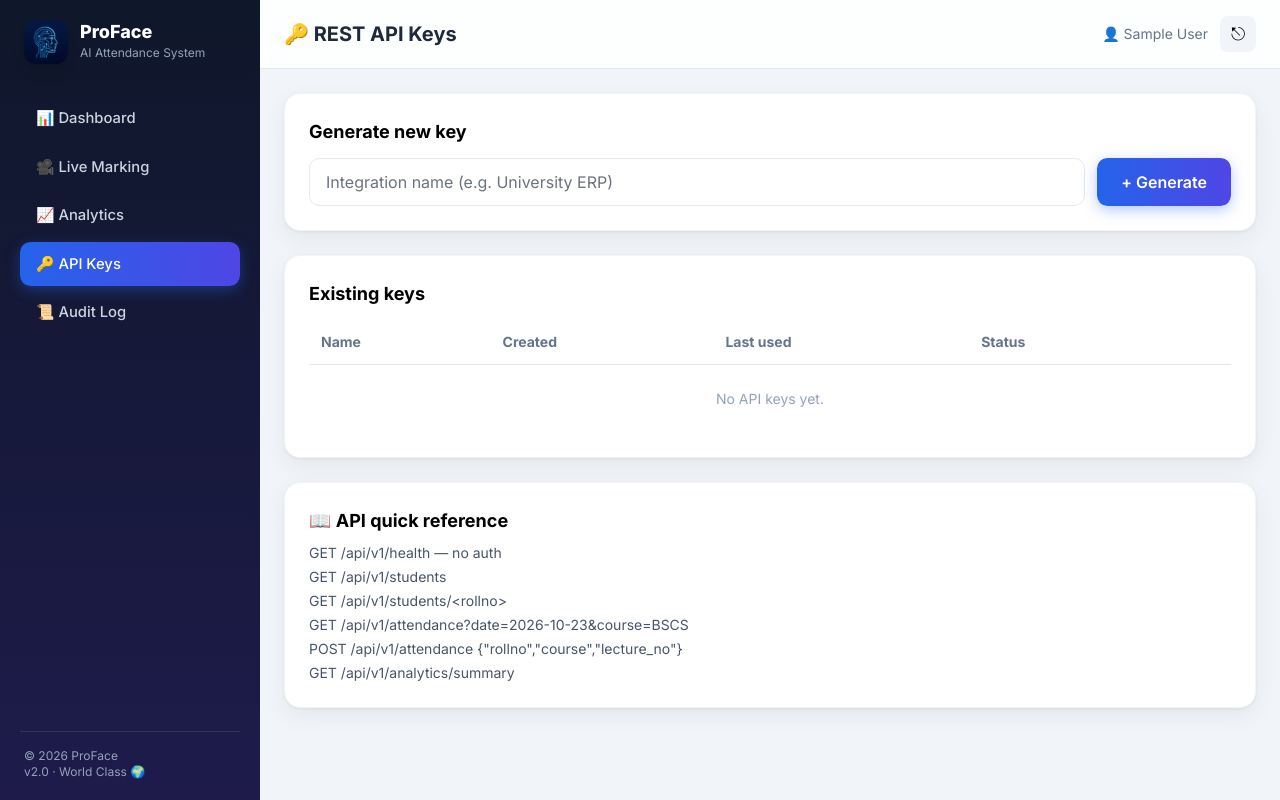
After one commit to kifayat-irfan/Proface-Attendence-System, a Flask app: page /api_keys in a window 1280 px wide. The commit adds this page. Run offline with Flask 3, Linux system fonts and the light colour scheme; the visitor is signed in with stand-in values (Sample User, id 1); parts of the project's set-up code (start-up, migrations or seed data) failed here and were passed over; some libraries are stand-ins or nearby versions.

Commit message:
Phase 7: shared stream processor + REST API v1
- stream.py: ONE camera/detection thread for ALL viewers (was: per-viewer loop = Nx CPU)
  auto-stops 60s after last viewer; error frame if camera unavailable
- ApiKey model + migration (SHA-256 hashed, shown once, revocable)
- REST API v1: /health, /students, /students/<rollno>, /attendance (GET+POST),
  /analytics/summary — X-API-Key auth
- /api_keys admin page: generate/revoke keys
- 7 new tests (44 total pass)

```diff
--- a/app.py
+++ b/app.py
@@ -20,6 +20,8 @@ import face_recognition
 
 from security import hash_password, verify_password, is_hashed, is_live_face, LIVENESS_THRESHOLD
 from recognition import DlibEngine, get_engine
+from quality import assess_photo, issue_text
+from stream import shared_stream
 from analytics import course_kpis, attendance_trend, defaulter_list, lecture_breakdown
 from notify import send_absence_alert, smtp_configured
 
@@ -162,10 +164,48 @@ class FaceTemplate(db.Model):
     created_at = db.Column(db.DateTime, default=datetime.utcnow)
 
 
+class ApiKey(db.Model):
+    """API keys for the REST API (Phase 7). Only the SHA-256 hash is stored —
+    the raw key is shown once at creation and never again."""
+    __tablename__ = 'ApiKey'
+    __table_args__ = {'extend_existing': True}
+
+    id = db.Column(db.Integer, primary_key=True)
+    key_hash = db.Column(db.String(64), unique=True, nullable=False)
+    name = db.Column(db.String(80))  # e.g. "University ERP"
+    is_active = db.Column(db.Boolean, default=True)
+    created_at = db.Column(db.DateTime, default=datetime.utcnow)
+    last_used_at = db.Column(db.DateTime)
+
+
 
     with app.app_context():
 
         db.create_all()
+def _hash_api_key(raw):
+    import hashlib
+    return hashlib.sha256(raw.encode()).hexdigest()
+
+
+def require_api_key(f):
+    """Protect REST endpoints with X-API-Key header."""
+    from functools import wraps
+
+    @wraps(f)
+    def wrapper(*args, **kwargs):
+        raw = request.headers.get('X-API-Key', '')
+        if not raw:
+            return {"error": "X-API-Key header required"}, 401
+        ak = ApiKey.query.filter_by(
+            key_hash=_hash_api_key(raw), is_active=True).first()
+        if not ak:
+            return {"error": "invalid API key"}, 401
+        ak.last_used_at = datetime.utcnow()
+        db.session.commit()
+        return f(*args, **kwargs)
+    return wrapper
+
+
 def log_audit(action, details="", role=None):
     """Write an audit trail entry. Never raises - auditing must not break app flow."""
     try:
@@ -807,6 +847,132 @@ def liveness_check():
     return render_template('liveness_check.html')
 
 
+@app.route('/api_keys', methods=['GET', 'POST'])
+@is_faculty_logged_in
+def api_keys():
+    """Admin: generate / revoke REST API keys. Raw key shown ONCE."""
+    if not session.get('is_admin'):
+        flash('Admins only.', 'danger')
+        return redirect(url_for('faculty'))
+    new_raw = None
+    if request.method == 'POST':
+        import secrets
+        name = request.form.get('name', 'Unnamed integration').strip() or 'Unnamed'
+        new_raw = secrets.token_urlsafe(32)
+        db.session.add(ApiKey(key_hash=_hash_api_key(new_raw), name=name))
+        db.session.commit()
+        log_audit('api_key_created', name, role='admin')
+        flash('API key created — copy it now, it will never be shown again!',
+              'warning')
+    if request.args.get('revoke'):
+        ak = ApiKey.query.get(int(request.args['revoke']))
+        if ak:
+            ak.is_active = False
+            db.session.commit()
+            log_audit('api_key_revoked', ak.name, role='admin')
+            flash('API key revoked.', 'success')
+        return redirect(url_for('api_keys'))
+    keys = ApiKey.query.order_by(ApiKey.created_at.desc()).all()
+    return render_template('api_keys.html', keys=keys, new_raw=new_raw)
+
+
+# ================= REST API v1 (Phase 7) =================
+# Auth: X-API-Key header. Manage keys at /api_keys (admin).
+# Example: curl -H "X-API-Key: <key>" /api/v1/students
+
+@app.route('/api/v1/health')
+def api_health():
+    return {"status": "ok", "version": "2.0",
+            "engine": recognition_engine.name,
+            "stream_running": shared_stream.stats["running"]}
+
+
+@app.route('/api/v1/students')
+@require_api_key
+def api_students():
+    students = Student.query.all()
+    return {"students": [
+        {"rollno": s.rollno, "name": s.name, "email": s.email,
+         "semester": s.semester,
+         "templates": FaceTemplate.query.filter_by(rollno=s.rollno).count()}
+        for s in students]}
+
+
+@app.route('/api/v1/students/<int:rollno>')
+@require_api_key
+def api_student_one(rollno):
+    s = Student.query.filter_by(rollno=rollno).first()
+    if not s:
+        return {"error": "not found"}, 404
+    return {"rollno": s.rollno, "name": s.name, "email": s.email,
+            "semester": s.semester,
+            "templates": [{"angle": t.angle_label,
+                           "quality": t.quality_score,
+                           "engine": t.engine}
+                          for t in FaceTemplate.query.filter_by(rollno=rollno)]}
+
+
+@app.route('/api/v1/attendance')
+@require_api_key
+def api_attendance_list():
+    q = Attendance.query
+    if request.args.get('date'):
+        try:
+            d = datetime.strptime(request.args['date'], '%Y-%m-%d').date()
+            q = q.filter_by(marked_date=d)
+        except ValueError:
+            return {"error": "date must be YYYY-MM-DD"}, 400
+    for f in ('course', 'lecture_no', 'rollno'):
+        if request.args.get(f):
+            q = q.filter_by(**{f: request.args[f]})
+    rows = q.order_by(Attendance.marked_date.desc()).limit(500).all()
+    return {"attendance": [
+        {"id": r.att_id, "rollno": r.rollno, "name": r.name,
+         "course": r.course, "lecture_no": r.lecture_no,
+         "date": r.marked_date.isoformat() if r.marked_date else None,
+         "time": r.marked_time.isoformat() if r.marked_time else None,
+         "marked_by": r.marked_by, "location": r.location}
+        for r in rows]}
+
+
+@app.route('/api/v1/attendance', methods=['POST'])
+@require_api_key
+def api_attendance_mark():
+    data = request.get_json(force=True, silent=True) or {}
+    for f in ('rollno', 'course', 'lecture_no'):
+        if f not in data:
+            return {"error": f"missing field: {f}"}, 400
+    try:
+        d = datetime.strptime(
+            data.get('date', datetime.now().date().isoformat()),
+            '%Y-%m-%d').date()
+    except ValueError:
+        return {"error": "date must be YYYY-MM-DD"}, 400
+    exists = Attendance.query.filter_by(
+        rollno=data['rollno'], lecture_no=data['lecture_no'],
+        marked_date=d).first()
+    if exists:
+        return {"marked": False, "reason": "already marked"}, 200
+    s = Student.query.filter_by(rollno=data['rollno']).first()
+    db.session.add(Attendance(
+        name=s.name if s else 'Unknown', rollno=data['rollno'],
+        course=data['course'], lecture_no=data['lecture_no'],
+        marked_by='api', marked_date=d,
+        marked_time=datetime.now().time(),
+        location=data.get('location', 'via API')))
+    db.session.commit()
+    log_audit('attendance_marked_api',
+              f"{data['rollno']} via REST API", role='system')
+    return {"marked": True}, 201
+
+
+@app.route('/api/v1/analytics/summary')
+@require_api_key
+def api_analytics_summary():
+    from analytics import course_kpis
+    return course_kpis()
+
+
 @app.route("/logout")
 def logout():
     if 'std_logged_in' or 'fty_logged_in' in session:
@@ -1166,16 +1332,18 @@ def get_camera_source():
     return int(src) if src.isdigit() else src
 
 
-live_stats = {"marked_this_session": 0, "faces_seen": 0, "running": False}
+def _mark_one_attendance(rollno, location_str, ctx=None):
+    """Mark attendance for one roll number. Returns True if newly marked.
 
-
-def _mark_one_attendance(rollno, location_str):
-    """Mark attendance for one roll number. Returns True if newly marked."""
+    ctx: explicit marking context (the shared-stream background thread has
+    no Flask session, so it passes ctx explicitly).
+    """
     student = Student.query.filter_by(rollno=rollno).first()
     student_name = student.name if student else 'Unknown Student'
-    lecture_number = session.get('lecture_no', 'Unknown Lecture')
-    course = session.get('course', 'Unknown')
-    marked_by = session.get('name', 'Unknown')
+    ctx = ctx or {}
+    lecture_number = ctx.get('lecture_no') or session.get('lecture_no', 'Unknown Lecture')
+    course = ctx.get('course') or session.get('course', 'Unknown')
+    marked_by = ctx.get('marked_by') or session.get('name', 'Unknown')
     exists = Attendance.query.filter_by(
         rollno=rollno, lecture_no=lecture_number,
         marked_date=datetime.now().date()).first()
@@ -1195,63 +1363,48 @@ def _mark_one_attendance(rollno, location_str):
     return True
 
 
-def gen_frames():
-    """MJPEG frame generator: recognize + liveness + mark + annotate."""
-    cap = cv2.VideoCapture(get_camera_source())
-    if not cap.isOpened():
-        # Yield a single error frame so the <img> tag shows something useful
-        err = np.zeros((480, 640, 3), dtype=np.uint8)
-        cv2.putText(err, "Camera unavailable - check CAMERA_SOURCE",
-                    (40, 240), cv2.FONT_HERSHEY_SIMPLEX, 0.8, (0, 0, 255), 2)
-        _, jpeg = cv2.imencode('.jpg', err)
-        yield (b'--frame\r\nContent-Type: image/jpeg\r\n\r\n'
-               + jpeg.tobytes() + b'\r\n')
-        return
+def _shared_mark(rollno, location_str, ctx):
+    """Attendance marking inside the stream thread (needs app context)."""
+    with app.app_context():
+        return _mark_one_attendance(rollno, location_str, ctx)
 
-    # Location once per session: GPS from browser (if shared) else IP lookup
-    gps = session.get('gps')
-    if gps:
-        location = (gps['lat'], gps['lon'])
-        location_str = f"{gps['lat']:.4f},{gps['lon']:.4f} (GPS)"
-    else:
-        location_data = get_user_location()
-        location = location_data.get('location', 'Unknown')
-        location_str = (f"{location[0]},{location[1]}"
-                        if location != 'Unknown' else 'Unknown')
 
-    marked_rollnos = set()
-    live_stats["running"] = True
-    live_stats["marked_this_session"] = 0
+# Bind app functions into the shared stream (once, at startup)
+shared_stream.bind(
+    get_camera_source=get_camera_source,
+    get_user_location=get_user_location,
+    recognize_faces=recognize_faces,
+    detect_faces_and_annotate=detect_faces_and_annotate,
+    mark_attendance=_shared_mark,
+)
+
+
+def shared_frame_generator():
+    """Per-viewer MJPEG generator — just relays the shared stream's frames."""
     try:
         while True:
-            ret, frame = cap.read()
-            if not ret:
-                break
-            detections = recognize_faces(frame)
-            live_stats["faces_seen"] = len(detections)
-            frame = detect_faces_and_annotate(frame, detections, location_str)
-            for det in detections:
-                rollno = det["rollno"]
-                if not rollno or rollno in marked_rollnos:
-                    continue
-                if not det.get("live", False):
-                    marked_rollnos.add(rollno)
-                    continue
-                if _mark_one_attendance(rollno, location_str):
-                    live_stats["marked_this_session"] += 1
-                marked_rollnos.add(rollno)
-            _, jpeg = cv2.imencode('.jpg', frame)
-            yield (b'--frame\r\nContent-Type: image/jpeg\r\n\r\n'
-                   + jpeg.tobytes() + b'\r\n')
+            jpeg = shared_stream.get_jpeg()
+            if jpeg:
+                yield (b'--frame\r\nContent-Type: image/jpeg\r\n\r\n'
+                       + jpeg + b'\r\n')
+            time.sleep(0.04)  # ~25 fps cap per viewer; detection runs independently
     finally:
-        live_stats["running"] = False
-        cap.release()
+        shared_stream.stop()  # viewer disconnected
 
 
 @app.route('/video_feed')
 @is_faculty_logged_in
 def video_feed():
-    return Response(gen_frames(),
+    # Phase 7: shared stream — one camera/detection loop for ALL viewers.
+    # Capture this faculty's marking context (the background thread has no session).
+    ctx = {
+        'lecture_no': session.get('lecture_no'),
+        'course': session.get('course'),
+        'marked_by': session.get('name'),
+        'gps': session.get('gps'),
+    }
+    shared_stream.start(ctx)
+    return Response(shared_frame_generator(),
                     mimetype='multipart/x-mixed-replace; boundary=frame')
 
 
@@ -1265,7 +1418,7 @@ def live_marking():
 @app.route('/api/live_stats')
 @is_faculty_logged_in
 def api_live_stats():
-    return dict(live_stats)
+    return dict(shared_stream.stats)
 
 
 @app.route('/api/gps', methods=['POST'])
--- /dev/null
+++ b/templates/api_keys.html
@@ -0,0 +1,67 @@
+{% extends "base.html" %}
+{% block title %}API Keys{% endblock %}
+{% block page_title %}🔑 REST API Keys{% endblock %}
+
+{% block nav %}
+<a href="/faculty" class="pf-link">📊 Dashboard</a>
+<a href="/live" class="pf-link">🎥 Live Marking</a>
+<a href="/analytics" class="pf-link">📈 Analytics</a>
+<a href="/api_keys" class="pf-link active">🔑 API Keys</a>
+<a href="/audit_log" class="pf-link">📜 Audit Log</a>
+{% endblock %}
+
+{% block content %}
+{% if new_raw %}
+<div class="pf-card mb-6 border-2 border-amber-300" style="border-color:#fcd34d">
+  <div class="font-bold text-amber-800 mb-2">⚠️ Copy this key now — it will never be shown again!</div>
+  <code class="block bg-slate-900 text-green-300 p-4 rounded-xl text-sm break-all select-all">{{ new_raw }}</code>
+  <div class="text-sm text-slate-500 mt-3">Use it as the <code>X-API-Key</code> header, e.g.:<br>
+  <code class="bg-slate-100 px-2 py-1 rounded">curl -H "X-API-Key: {{ new_raw[:12] }}..." {{ request.host_url }}api/v1/students</code></div>
+</div>
+{% endif %}
+
+<div class="pf-card mb-6">
+  <h3 class="font-bold text-lg mb-3">Generate new key</h3>
+  <form method="POST" class="flex gap-3">
+    <input name="name" placeholder="Integration name (e.g. University ERP)" class="pf-input" required>
+    <button class="pf-btn whitespace-nowrap">+ Generate</button>
+  </form>
+</div>
+
+<div class="pf-card">
+  <h3 class="font-bold text-lg mb-3">Existing keys</h3>
+  <div class="overflow-x-auto"><table class="w-full text-sm">
+    <thead><tr class="text-left text-slate-500 border-b">
+      <th class="p-3">Name</th><th class="p-3">Created</th><th class="p-3">Last used</th>
+      <th class="p-3">Status</th><th class="p-3"></th>
+    </tr></thead>
+    <tbody>
+    {% for k in keys %}
+      <tr class="border-b hover:bg-slate-50">
+        <td class="p-3 font-semibold">{{ k.name }}</td>
+        <td class="p-3 text-slate-500">{{ k.created_at.strftime('%Y-%m-%d') if k.created_at }}</td>
+        <td class="p-3 text-slate-500">{{ k.last_used_at.strftime('%Y-%m-%d %H:%M') if k.last_used_at else 'never' }}</td>
+        <td class="p-3">{{ '🟢 active' if k.is_active else '🔴 revoked' }}</td>
+        <td class="p-3">{% if k.is_active %}
+          <a href="?revoke={{ k.id }}" class="text-red-600 underline"
+             onclick="return confirm('Revoke this key?')">Revoke</a>{% endif %}</td>
+      </tr>
+    {% else %}
+      <tr><td colspan="5" class="p-6 text-center text-slate-400">No API keys yet.</td></tr>
+    {% endfor %}
+    </tbody>
+  </table></div>
+</div>
+
+<div class="pf-card mt-6">
+  <h3 class="font-bold text-lg mb-2">📖 API quick reference</h3>
+  <ul class="text-sm text-slate-600 space-y-1 font-mono">
+    <li>GET /api/v1/health — no auth</li>
+    <li>GET /api/v1/students</li>
+    <li>GET /api/v1/students/&lt;rollno&gt;</li>
+    <li>GET /api/v1/attendance?date=2026-10-23&course=BSCS</li>
+    <li>POST /api/v1/attendance {"rollno","course","lecture_no"}</li>
+    <li>GET /api/v1/analytics/summary</li>
+  </ul>
+</div>
+{% endblock %}
--- a/templates/dashboard_faculty.html
+++ b/templates/dashboard_faculty.html
@@ -12,6 +12,7 @@
 <a href="/liveness_check" class="pf-link">🛡️ Liveness Check</a>
 {% if session.is_admin %}
 <a href="/audit_log" class="pf-link">📜 Audit Log</a>
+<a href="/api_keys" class="pf-link">🔑 API Keys</a>
 <a href="{{ url_for('approve_requests') }}" class="pf-link">✅ Approvals</a>
 {% endif %}
 <a href="/documentation" class="pf-link">ℹ️ About</a>
```
Also changed, not shown: migrations/versions/a7b8c9d0e1f2_apikey.py (added, +30 -0 lines), stream.py (added, +134 -0 lines), tests/test_phase7.py (added, +90 -0 lines).
